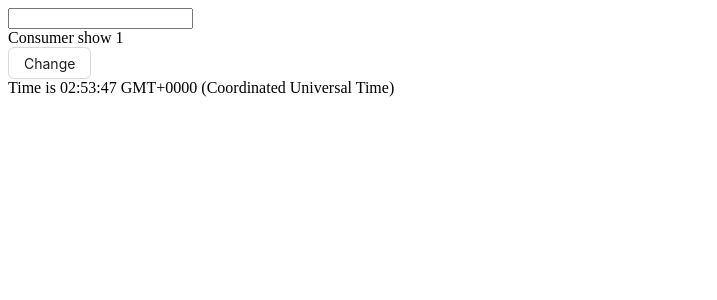
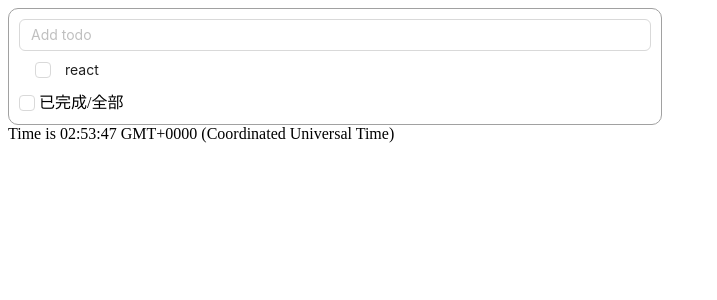
Before and after one commit to zeroskylian/test-react, a React (Create React App) app: page / in a window 1280 px wide. Shown: the top 300 px of the page, without its empty margins (0-717 px from the left). Built offline with nearby package versions, Linux system fonts and the light colour scheme.

Commit message:
todo 顶部功能

```diff
--- a/package.json
+++ b/package.json
@@ -11,6 +11,7 @@
     "@types/react": "^18.0.25",
     "@types/react-dom": "^18.0.9",
     "antd": "^5.0.0",
+    "nanoid": "^4.0.0",
     "react": "^18.2.0",
     "react-dom": "^18.2.0",
     "react-scripts": "5.0.1",
--- /dev/null
+++ b/src/Module/Todo/Footer/Footer.tsx
@@ -0,0 +1,20 @@
+import React, { Component } from 'react'
+import { CheckboxChangeEvent } from "antd/es/checkbox";
+import { Checkbox } from "antd";
+
+export class TodoFooter extends Component {
+
+  private handleCheckChange = (event: CheckboxChangeEvent) => {
+    let value = event.target.checked;
+    console.log(value);
+  };
+
+  render() {
+    return (
+      <div>
+        <Checkbox />{" "}
+        <span>已完成/全部</span>
+      </div>
+    )
+  }
+}
--- /dev/null
+++ b/src/Module/Todo/Header/Header.tsx
@@ -0,0 +1,39 @@
+import React, { Component } from "react";
+import { Input } from "antd";
+import { TodoItem } from "../Todo";
+import { nanoid } from "nanoid";
+
+interface TodoHeaderProps {
+  addTodoCallback: (item: TodoItem) => void;
+}
+
+export class TodoHeader extends Component<TodoHeaderProps> {
+  state = { text: "" };
+
+  handleKeyUp = (event: React.KeyboardEvent<HTMLInputElement>) => {
+    if (event.key === "Enter" && event.currentTarget.value.length > 0) {
+      let text = event.currentTarget.value;
+      let id = nanoid();
+      let item = { id: id, text: text, done: false };
+      this.props.addTodoCallback(item);
+      this.setState({
+        text: "",
+      });
+    }
+  };
+
+  private handleOnChange = (event: React.ChangeEvent<HTMLInputElement>) => {
+    this.setState({ text: event.currentTarget.value });
+  };
+
+  render() {
+    return (
+      <Input
+        placeholder="Add todo"
+        onKeyUp={this.handleKeyUp}
+        value={this.state.text}
+        onChange={this.handleOnChange}
+      />
+    );
+  }
+}
--- /dev/null
+++ b/src/Module/Todo/List/List.tsx
@@ -0,0 +1,81 @@
+import React, { Component } from "react";
+import { List, Checkbox, Button } from "antd";
+import { CheckboxChangeEvent } from "antd/es/checkbox";
+import { TodoItem } from "../Todo";
+
+interface TodoListProps {
+  list: TodoItem[];
+  updateDoneCallback: (id: string, done: boolean) => void;
+  deleteItemCallBack: (id: string) => void;
+}
+
+export class TodoList extends Component<TodoListProps> {
+  render() {
+    return (
+      <List size="small">
+        {this.props.list.map((todo) => {
+          return (
+            <ListItem
+              key={todo.id}
+              item={todo}
+              updateDoneCallback={this.props.updateDoneCallback}
+              deleteItemCallBack={this.props.deleteItemCallBack}
+            />
+          );
+        })}
+      </List>
+    );
+  }
+}
+
+class ListItem extends Component<{
+  item: TodoItem;
+  updateDoneCallback: (id: string, done: boolean) => void;
+  deleteItemCallBack: (id: string) => void;
+}> {
+  state = { mouseIn: false };
+
+  private handleCheckChange = (event: CheckboxChangeEvent) => {
+    let value = event.target.checked;
+    console.log(value);
+    this.props.updateDoneCallback(this.props.item.id, value);
+  };
+
+  private handleMouseInOut = (value: boolean) => {
+    return (event: React.MouseEvent<HTMLDivElement>) => {
+      this.setState({ mouseIn: value });
+    };
+  };
+
+  private handleDelete = () => {
+    if (window.confirm("确认")) {
+      this.props.deleteItemCallBack(this.props.item.id);
+    }
+  };
+
+  render(): React.ReactNode {
+    let { text, done } = this.props.item;
+    let { mouseIn } = this.state;
+    let color = mouseIn ? "#ddd" : "#FFF";
+    return (
+      <List.Item
+        onMouseEnter={this.handleMouseInOut(true)}
+        onMouseLeave={this.handleMouseInOut(false)}
+        style={{
+          backgroundColor: color,
+          display: "flex",
+          justifyContent: "space-between",
+        }}>
+        <div>
+          <Checkbox checked={done} onChange={this.handleCheckChange} />{" "}
+          <span style={{ marginLeft: "10px" }}>{text}</span>
+        </div>
+        {mouseIn ? (
+          <Button danger onClick={this.handleDelete}>
+            删除
+          </Button>
+        ) : null}
+      </List.Item>
+    );
+  }
+}
--- /dev/null
+++ b/src/Module/Todo/Todo.tsx
@@ -0,0 +1,60 @@
+import React, { Component } from "react";
+import { TodoHeader } from "./Header/Header";
+import { TodoFooter } from "./Footer/Footer";
+import { TodoList } from "./List/List";
+
+export interface TodoItem {
+  id: string;
+  text: string;
+  done: boolean;
+}
+
+export class Todo extends Component {
+  state: { list: TodoItem[] } = {
+    list: [{ id: "1", text: "react", done: false }],
+  };
+
+  private addTodo = (item: TodoItem) => {
+    let list = [item, ...this.state.list];
+    this.setState({ list });
+  };
+
+  private updateTodoDone = (id: string, done: boolean) => {
+    let list = this.state.list;
+    let item = list.find((item) => {
+      return item.id === id;
+    });
+    if (item !== undefined) {
+      item.done = done;
+    }
+    this.setState({ list });
+  };
+
+  private deleteTodoItem = (id: string) => {
+    let list = this.state.list;
+    let filter = list.filter((item) => {
+      return item.id !== id;
+    });
+    this.setState({ list: filter });
+  };
+
+  render() {
+    return (
+      <div
+        style={{
+          border: "1px solid #A1A1A1",
+          borderRadius: "10px",
+          padding: "10px",
+          width: "50%",
+        }}>
+        <TodoHeader addTodoCallback={this.addTodo}></TodoHeader>
+        <TodoList
+          list={this.state.list}
+          updateDoneCallback={this.updateTodoDone}
+          deleteItemCallBack={this.deleteTodoItem}
+        />
+        <TodoFooter></TodoFooter>
+      </div>
+    );
+  }
+}
--- a/src/index.tsx
+++ b/src/index.tsx
@@ -1,7 +1,7 @@
 import React from "react";
 import ReactDOM from "react-dom/client";
 import reportWebVitals from "./reportWebVitals";
-import { TestContext } from "./Module/Test/Components/TestContext";
+import { Todo } from "./Module/Todo/Todo";
 
 export const root = ReactDOM.createRoot(
   document.getElementById("root") as HTMLElement
@@ -21,7 +21,7 @@ class GetTime extends React.Component {
 
 root.render(
   <React.StrictMode>
-    <TestContext />
+    <Todo />
     <GetTime />
   </React.StrictMode>
 );
```
Also changed, not shown: src/Module/Test/Components/TestContext.tsx (+2 -0 lines), 1 other file (tests, documents, lock files or other folders).
